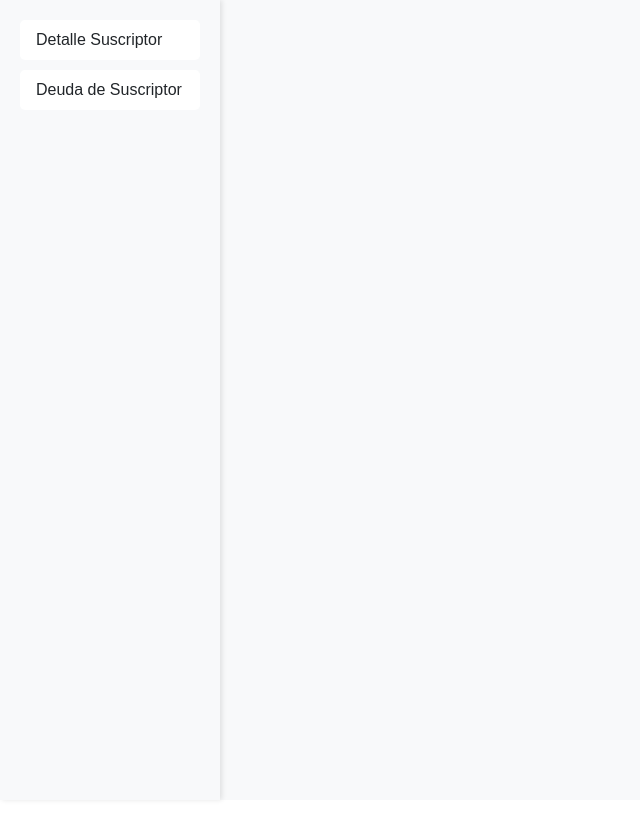
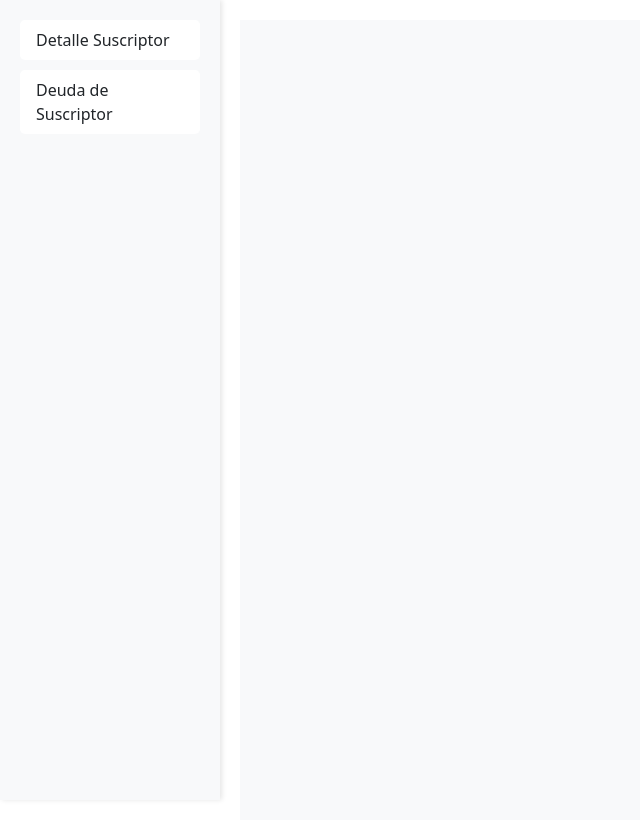
Before and after one commit to Fernando19921/SuscripManager_2025, an Angular app: page / in a window 1280 px wide. Shown: the whole page, without its empty margins (0-640 px from the left). Before the commit the page ends 800 px from the top, so only its background shows below. Built offline with nearby package versions, Linux system fonts and the light colour scheme.

Commit message:
sidebar corregido

```diff
--- a/src/app/app.component.html
+++ b/src/app/app.component.html
@@ -1,4 +1,9 @@
-<div class="main-container">
+<div class="layout">
   <shared-side-bar></shared-side-bar>
-  <router-outlet></router-outlet>
+
+  <div class="main-content">
+    <div class="main-container">
+      <router-outlet></router-outlet>
+    </div>
+  </div>
 </div>
```
